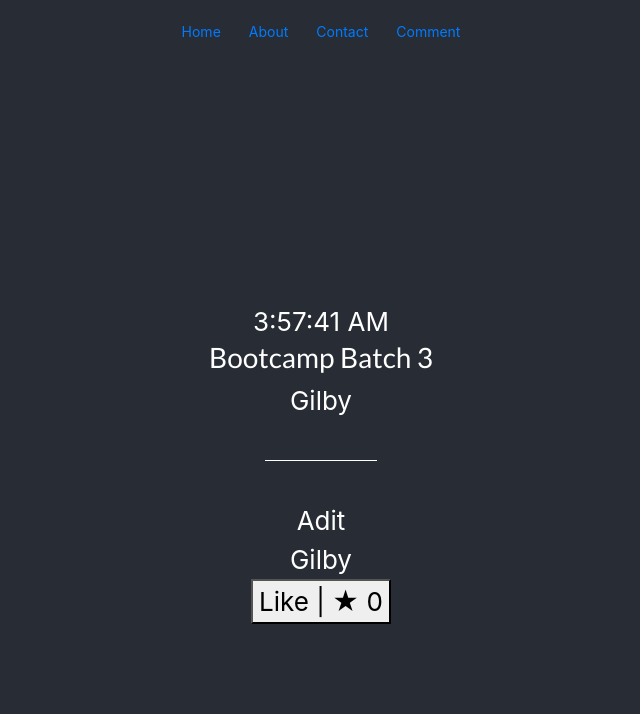
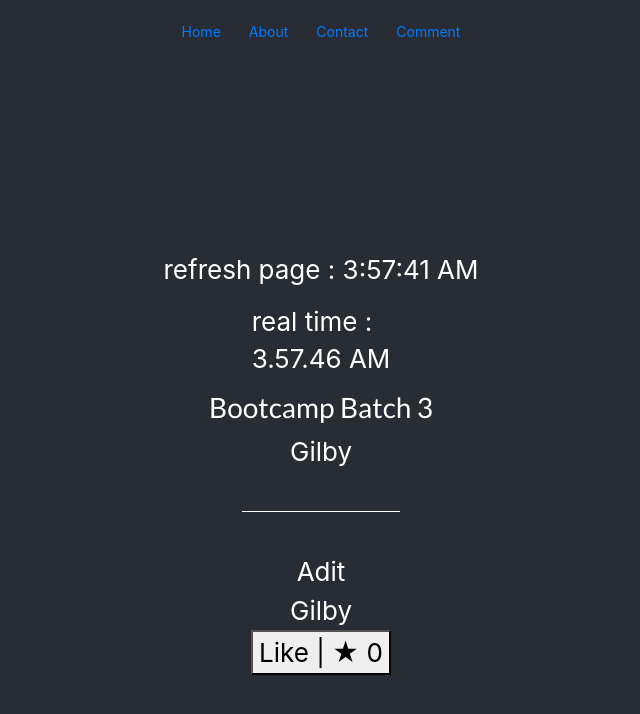
Before and after one commit to gilby5150/Pertemuan-9-jsx, a React (Create React App) app: page / in a window 1280 px wide. Shown: the top 714 px of the page, without its empty margins (319-959 px from the left). Built offline with nearby package versions, Linux system fonts and the light colour scheme.

Commit message:
Real time clock

```diff
--- a/src/components/About.jsx
+++ b/src/components/About.jsx
@@ -1,8 +1,7 @@
 import gilby from './image/gilby.jpg'
+import Clock from './Clock'
 
 const About = () => {
-    const date = new Date()
-    const time = date.toLocaleTimeString()
 
     return (
       <>
@@ -10,7 +9,7 @@ const About = () => {
           <img src={gilby} className='App-logo'/>
             <h1>Bootcamp batch 3</h1>
             <p>Gilby Faqih</p>
-            <h1>{time}</h1>
+            <h1><Clock/></h1>
       </div>
 
       </>
--- /dev/null
+++ b/src/components/Clock.jsx
@@ -0,0 +1,23 @@
+import React, {useState,useEffect} from "react";
+
+const Clock = () => {
+    const [dateState, setDateState] = useState(new Date());
+    useEffect(() =>{
+        setInterval(() => {
+
+            setDateState(new Date());
+        }, 1000);
+    },[]);
+    return(
+        <p>
+            {''}
+            {dateState.toLocaleString('id-ID',{
+                hour:'numeric',
+                minute:'numeric',
+                second:'numeric',
+                hour12:'true'
+            })}
+        </p>
+    );
+}
+export default Clock;
--- a/src/components/Home.jsx
+++ b/src/components/Home.jsx
@@ -1,5 +1,6 @@
 import User from './User'
 import Like from './Like'
+import Clock from './Clock';
 
 const Home = () => {
   const date = new Date()
@@ -8,7 +9,8 @@ const Home = () => {
   return (
     <>
       <div className='App-body'>
-        {time}
+        <p>refresh page : {time}</p>
+        <p>real time : <Clock/></p>
       <h2>Bootcamp Batch 3</h2>
       <span>Gilby</span>
 
```
Also changed, not shown: src/components/React 5 real time clock.jsx (added, +23 -0 lines).
